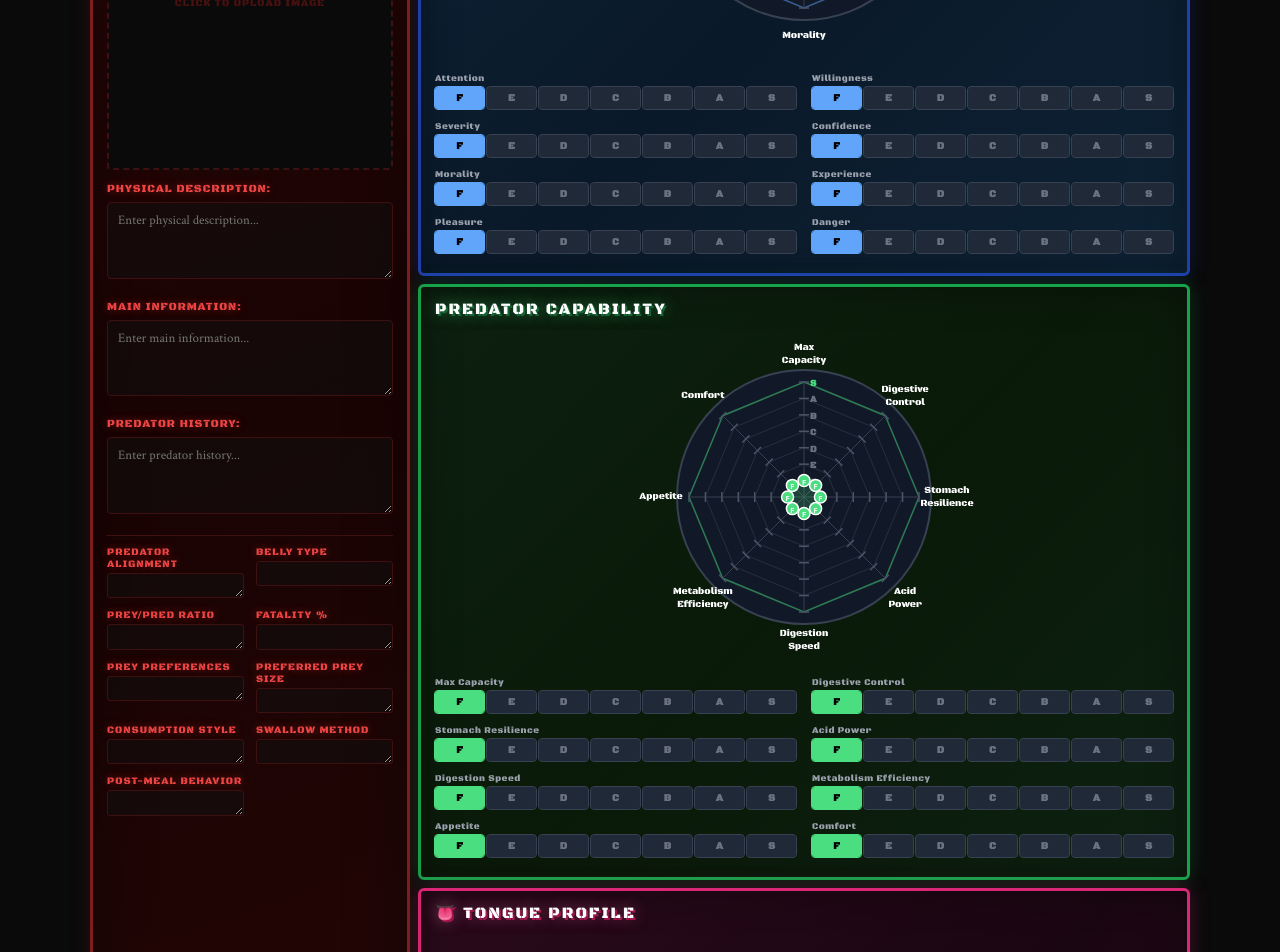
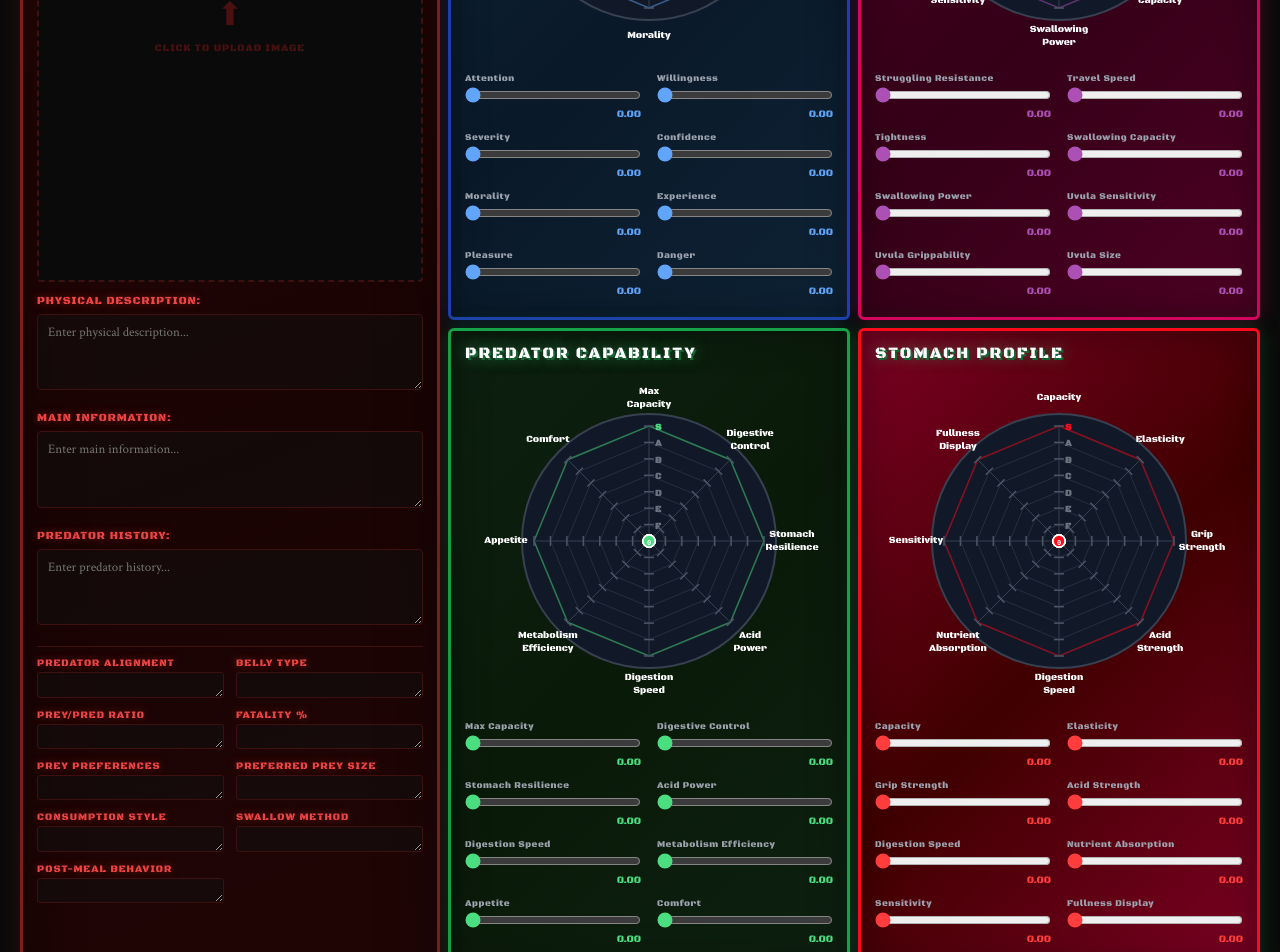
Before and after one commit to Katysd/predator_reactive_sheet, a React (Vite) app: page / in a window 1280 px wide. Shown: the part 340-1292 px from the top of the page. Built offline with nearby package versions, Linux system fonts and the light colour scheme.

Commit message:
more fields!

```diff
--- a/package.json
+++ b/package.json
@@ -8,6 +8,7 @@
     "preview": "vite preview"
   },
   "dependencies": {
+    "modern-screenshot": "^4.6.8",
     "react": "^18.3.1",
     "react-dom": "^18.3.1"
   },
--- a/src/App.jsx
+++ b/src/App.jsx
@@ -1,8 +1,5 @@
 import { useState, useRef, useCallback } from "react";
-
-const GRADES = ['F', 'E', 'D', 'C', 'B', 'A', 'S'];
-const gradeToVal = g => GRADES.indexOf(g) + 1;
-const valToGrade = v => GRADES[Math.max(0, Math.min(6, v - 1))];
+import { domToPng } from 'modern-screenshot'
 
 const BEHAVIOR_AXES = [
   'Attention', 'Willingness', 'Severity', 'Confidence',
@@ -15,6 +12,27 @@ const CAPABILITY_AXES = [
 const TONGUE_AXES = [
   'Length', 'Thickness', 'Viscosity', 'Dexterity',
   'Reach', 'Grip Strength', 'Sensitivity', 'Escape Diff'
+];
+const GULLET_AXES = [
+  'Struggling Resistance',
+  'Travel Speed',
+  'Tightness',
+  'Swallowing Capacity',
+  'Swallowing Power',
+  'Uvula Sensitivity',
+  'Uvula Grippability',
+  'Uvula Size'
+];
+
+const STOMACH_AXES = [
+  'Capacity',
+  'Elasticity',
+  'Grip Strength',
+  'Acid Strength',
+  'Digestion Speed',
+  'Nutrient Absorption',
+  'Sensitivity',
+  'Fullness Display'
 ];
 
 const TRANSLATIONS = {
@@ -37,7 +55,9 @@ const TRANSLATIONS = {
     postMeal: 'Post-Meal Behavior',
     behaviorTitle: 'PREDATOR BEHAVIOR',
     capabilityTitle: 'PREDATOR CAPABILITY',
-    tongueTitle: '👅 TONGUE PROFILE',
+    tongueTitle: 'TONGUE PROFILE',
+    gulletTitle: 'GULLET PROFILE',
+    stomachTitle: 'STOMACH PROFILE',
     tongueType: 'Tongue Type',
     tongueTypePH: 'e.g. long, forked, thick...',
     specialTraits: 'Special Traits',
@@ -49,6 +69,8 @@ const TRANSLATIONS = {
     behaviorAxes: ['Attention', 'Willingness', 'Severity', 'Confidence', 'Morality', 'Experience', 'Pleasure', 'Danger'],
     capabilityAxes: ['Max Capacity', 'Digestive Control', 'Stomach Resilience', 'Acid Power', 'Digestion Speed', 'Metabolism Efficiency', 'Appetite', 'Comfort'],
     tongueAxes: ['Length', 'Thickness', 'Viscosity', 'Dexterity', 'Reach', 'Grip Strength', 'Sensitivity', 'Escape Diff'],
+    gulletAxes: ['Struggling Resistance', 'Travel Speed', 'Tightness', 'Swallowing Capacity', 'Swallowing Power', 'Uvula Sensitivity', 'Uvula Grippability', 'Uvula Size'],
+    stomachAxes: ['Capacity', 'Elasticity', 'Grip Strength', 'Acid Strength', 'Digestion Speed', 'Nutrient Absorption', 'Sensitivity', 'Fullness Display']
   },
   es: {
     title: 'FICHA DE ESTADÍSTICAS 1.04',
@@ -69,7 +91,9 @@ const TRANSLATIONS = {
     postMeal: 'Comportamiento Post-Comida',
     behaviorTitle: 'COMPORTAMIENTO',
     capabilityTitle: 'CAPACIDADES',
-    tongueTitle: '👅 PERFIL DE LENGUA',
+    tongueTitle: 'PERFIL DE LENGUA',
+    gulletTitle: 'PERFIL DE GARGANTA',
+    stomachTitle: 'PERFIL DE ESTOMAGO',
     tongueType: 'Tipo de Lengua',
     tongueTypePH: 'ej. larga, bífida, gruesa...',
     specialTraits: 'Rasgos Especiales',
@@ -81,10 +105,16 @@ const TRANSLATIONS = {
     behaviorAxes: ['Atención', 'Disposición', 'Severidad', 'Confianza', 'Moralidad', 'Experiencia', 'Placer', 'Peligro'],
     capabilityAxes: ['Cap. Máxima', 'Control Digestivo', 'Resist. Estomacal', 'Poder Ácido', 'Vel. Digestión', 'Efic. Metabólica', 'Apetito', 'Comodidad'],
     tongueAxes: ['Longitud', 'Grosor', 'Viscosidad', 'Destreza', 'Alcance', 'Fuerza de Agarre', 'Sensibilidad', 'Dif. de Escape'],
+    gulletAxes: ['Resistencia al Forcejeo', 'Velocidad de Desplazamiento', 'Ajuste', 'Capacidad de Ingesta', 'Potencia de Deglución', 'Sensibilidad de la Úvula', 'Agarre de la Úvula', 'Tamaño de la Úvula'],
+    stomachAxes: ['Capacidad', 'Elasticidad', 'Fuerza de Agarre', 'Potencia Ácida', 'Velocidad de Digestión', 'Absorción de Nutrientes', 'Sensibilidad', 'Visibilidad de Saciedad']
   }
 };
 
-const initGrades = axes => Object.fromEntries(axes.map(a => [a, 'F']));
+const GRADES = ['F', 'E', 'D', 'C', 'B', 'A', 'S'];
+
+const initGrades = axes => Object.fromEntries(
+  axes.map(a => [a, 0])
+);
 
 
 function RadarChart({ axes, displayAxes, values, onChange, accentColor }) {
@@ -96,6 +126,7 @@ function RadarChart({ axes, displayAxes, values, onChange, accentColor }) {
   const maxR = size / 2 - 55;
   const n = axes.length;
   const LEVELS = 7;
+
 
   const angleFor = i => (i / n) * 2 * Math.PI - Math.PI / 2;
 
@@ -111,11 +142,10 @@ function RadarChart({ axes, displayAxes, values, onChange, accentColor }) {
     return [cx + base * Math.cos(a), cy + base * Math.sin(a)];
   };
 
-  const dataPolyPoints = axes.map((ax, i) => ptFor(i, gradeToVal(values[ax])).join(',')).join(' ');
-  const gridLevels = GRADES.length;
+  const dataPolyPoints = axes.map((ax, i) => ptFor(i, Number(values[ax]) || 0).join(',')).join(' ');
 
   const handleTickClick = (axisIdx, gradeIdx) => {
-    onChange(axes[axisIdx], GRADES[gradeIdx]);
+    onChange(axes[axisIdx], gradeIdx + 1);
   };
 
   return (
@@ -153,7 +183,7 @@ function RadarChart({ axes, displayAxes, values, onChange, accentColor }) {
           const px2 = Math.sin(a) * perp;
           const py2 = -Math.cos(a) * perp;
           const isHovered = hoveredAxis === i && hoveredGrade === l;
-          const isCurrent = gradeToVal(values[axes[i]]) === l + 1;
+          const isCurrent = values[axes[i]] === l + 1;
           return (
             <g key={`${i}-${l}`}
               onClick={() => handleTickClick(i, l)}
@@ -194,13 +224,13 @@ function RadarChart({ axes, displayAxes, values, onChange, accentColor }) {
 
       {/* Data dots */}
       {axes.map((ax, i) => {
-        const [px, py] = ptFor(i, gradeToVal(values[ax]));
+        const [px, py] = ptFor(i, Number(values[ax]) || 0);
         return (
           <g key={i}>
             <circle cx={px} cy={py} r={6} fill={accentColor} stroke="white" strokeWidth={1.5} />
             <text x={px} y={py + 4} textAnchor="middle" fill="white" fontSize={7}
               fontFamily="monospace" fontWeight="bold">
-              {values[ax]}
+              {Number(values[ax]) || 0}
             </text>
           </g>
         );
@@ -225,44 +255,49 @@ function RadarChart({ axes, displayAxes, values, onChange, accentColor }) {
           </text>
         );
       })}
-
-      {/* Hover tooltip */}
-      {hoveredAxis !== null && hoveredGrade !== null && (
-        <g>
-          <rect x={cx - 35} y={cy - 14} width={70} height={22} rx={4}
-            fill="#000000cc" stroke={accentColor} strokeWidth={1} />
-          <text x={cx} y={cy + 2} textAnchor="middle"
-            fill={accentColor} fontSize={11} fontFamily="'Black Ops One', monospace">
-            {displayAxes ? displayAxes[hoveredAxis] : axes[hoveredAxis]}: {GRADES[hoveredGrade]}
-          </text>
-        </g>
-      )}
     </svg>
   );
 }
 
 function GradeRow({ label, displayLabel, value, onChange, color }) {
+  const handleChange = e => {
+    const v = parseFloat(e.target.value);
+    onChange(label, isNaN(v) ? 0 : v);
+  };
+
   return (
     <div style={{ marginBottom: 8 }}>
-      <div style={{ color: '#9ca3af', fontSize: 9, fontFamily: "'Black Ops One', monospace", marginBottom: 3, letterSpacing: 0.5 }}>
+      <div style={{
+        color: '#9ca3af',
+        fontSize: 9,
+        fontFamily: "'Black Ops One', monospace",
+        marginBottom: 3,
+        letterSpacing: 0.5
+      }}>
         {displayLabel || label}
       </div>
-      <div style={{ display: 'flex', gap: 3 }}>
-        {GRADES.map(g => (
-          <button key={g} onClick={() => onChange(label, g)}
-            style={{
-              flex: 1, height: 22, cursor: 'pointer', border: 'none',
-              borderRadius: 3,
-              background: value === g ? color : '#1f2937',
-              color: value === g ? '#000' : '#6b7280',
-              fontSize: 10, fontWeight: 'bold',
-              fontFamily: "'Black Ops One', monospace",
-              transition: 'all 0.15s',
-              outline: value === g ? `1px solid ${color}` : '1px solid #374151',
-            }}>
-            {g}
-          </button>
-        ))}
+
+      <input
+        type="range"
+        min={0}
+        max={7}
+        step={0.01}
+        value={value}
+        onChange={handleChange}
+        style={{
+          width: '100%',
+          accentColor: color,
+          cursor: 'pointer'
+        }}
+      />
+
+      <div style={{
+        textAlign: 'right',
+        fontSize: 10,
+        color: color,
+        fontFamily: "'Black Ops One', monospace"
+      }}>
+        {Number(value || 0).toFixed(2)}
       </div>
     </div>
   );
@@ -303,6 +338,8 @@ function EditableField({ label, value, onChange, rows = 3, placeholder }) {
 export default function PredatorStatsSheet() {
   const [behaviorVals, setBehaviorVals] = useState(initGrades(BEHAVIOR_AXES));
   const [capabilityVals, setCapabilityVals] = useState(initGrades(CAPABILITY_AXES));
+  const [gulletVals, setGulletVals] = useState(initGrades(GULLET_AXES));
+  const [stomachVals, setStomachVals] = useState(initGrades(STOMACH_AXES));
   const [physDesc, setPhysDesc] = useState('');
   const [mainInfo, setMainInfo] = useState('');
   const [history, setHistory] = useState('');
@@ -327,6 +364,9 @@ export default function PredatorStatsSheet() {
 
   const updateBehavior = useCallback((ax, g) => setBehaviorVals(v => ({ ...v, [ax]: g })), []);
   const updateCapability = useCallback((ax, g) => setCapabilityVals(v => ({ ...v, [ax]: g })), []);
+
+  const updateGullet = useCallback((ax, g) => setGulletVals(v => ({ ...v, [ax]: g })), []);
+  const updateStomach = useCallback((ax, g) => setStomachVals(v => ({ ...v, [ax]: g })), []);
 
   const handleImage = e => {
     const file = e.target.files[0];
@@ -370,37 +410,24 @@ export default function PredatorStatsSheet() {
       el.style.minWidth = '1100px';
 
       setTimeout(() => {
-        window.htmlToImage.toPng(el, {
-          pixelRatio: 2,
-          backgroundColor: '#0a0a0a',
-          width: 1100,
-        }).then(dataUrl => {
-          el.style.width = prevWidth;
-          el.style.minWidth = prevMinWidth;
+        domToPng(document.querySelector('#root'), {
+          scale: 2, // Para que la imagen se vea en alta resolución (super nítida)
+          features: {
+            removeControlCharacters: true,
+          }
+        }).then((dataUrl) => {
+          const link = document.createElement('a')
+          link.download = 'stats.png'
+          link.href = dataUrl
+          link.click()
+          el.style.width = prevWidth
+          el.style.minWidth = prevMinWidth
           setExporting(false);
-
-          // Try standard download first
-          try {
-            const link = document.createElement('a');
-            link.download = `${charName || 'predator'}-stats.png`;
-            link.href = dataUrl;
-            document.body.appendChild(link);
-            link.click();
-            document.body.removeChild(link);
-          } catch {
-            // Fallback for iOS/mobile: open in new tab
-            window.open(dataUrl, '_blank');
-          }
-        }).catch(err => {
-          el.style.width = prevWidth;
-          el.style.minWidth = prevMinWidth;
-          setExporting(false);
-          alert('Export failed: ' + err.message);
-        });
+        })
       }, 150);
     };
 
-    if (window.htmlToImage) {
+    if (true) {
       doExport();
     } else {
       const script = document.createElement('script');
@@ -424,11 +451,11 @@ export default function PredatorStatsSheet() {
     }}>
       <link href="https://fonts.googleapis.com/css2?family=Black+Ops+One&family=Crimson+Text:ital,wght@0,400;0,600;1,400&display=swap" rel="stylesheet" />
 
-      <div ref={sheetRef} style={{ display: 'flex', gap: 8, maxWidth: 1100, width: '100%' }}>
+      <div ref={sheetRef} style={{ display: 'flex', gap: 8, width: '100%' }}>
 
         {/* ── LEFT PANEL ── */}
         <div style={{
-          width: 320, flexShrink: 0,
+          width: 420, flexShrink: 0,
           background: 'linear-gradient(160deg, #2a0606 0%, #1a0303 40%, #2a0808 100%)',
           border: '3px solid #7f1d1d',
           borderRadius: 6, padding: 14,
@@ -644,6 +671,61 @@ export default function PredatorStatsSheet() {
           </div>
 
         </div>
+
+        {/* ── RIGHT PANEL 2 ── */}
+        <div style={{ flex: 1, display: 'flex', flexDirection: 'column', gap: 8 }}>
+
+          {/* GULLET */}
+          <div style={{
+            background: 'linear-gradient(135deg, #4d0023 0%, #340017 50%, #4d0023 100%)',
+            border: '3px solid #da0060',
+            borderRadius: 6, padding: '12px 14px',
+            boxShadow: '0 0 20px #da006044, inset 0 0 40px #00000055',
+          }}>
+            <div style={{
+              fontFamily: "'Black Ops One', monospace",
+              fontSize: 16, color: 'white',
+              textShadow: '2px 2px 0 #da0060, 0 0 15px #3b82f688',
+              marginBottom: 8, letterSpacing: 2,
+            }}>
+              {T.gulletTitle}
+            </div>
+            <RadarChart axes={GULLET_AXES} displayAxes={T.gulletAxes} values={gulletVals}
+              onChange={updateGullet} accentColor="#ad50b6" bgColor="#1e3a5f" />
+            <div style={{ marginTop: 10, display: 'grid', gridTemplateColumns: '1fr 1fr', gap: '4px 16px' }}>
+              {GULLET_AXES.map((ax, i) => (
+                <GradeRow key={ax} label={ax} displayLabel={T.gulletAxes[i]} value={gulletVals[ax]}
+                  onChange={updateGullet} color="#ad50b6" />
+              ))}
+            </div>
+          </div>
+
+          {/* STOMACH */}
+          <div style={{
+            background: 'linear-gradient(135deg, #7b0023 0%, #3f0000 50%, #7b0023 100%)',
+            border: '3px solid #ff0a1a',
+            borderRadius: 6, padding: '12px 14px',
+            boxShadow: '0 0 20px #16a34a44, inset 0 0 40px #00000055',
+          }}>
+            <div style={{
+              fontFamily: "'Black Ops One', monospace",
+              fontSize: 16, color: 'white',
+              textShadow: '2px 2px 0 #166534, 0 0 15px #4ade8088',
+              marginBottom: 8, letterSpacing: 2,
+            }}>
+              {T.stomachTitle}
+            </div>
+            <RadarChart axes={STOMACH_AXES} displayAxes={T.stomachAxes} values={stomachVals}
+              onChange={updateStomach} accentColor="#ff0a1a" bgColor="#14532d" />
+            <div style={{ marginTop: 10, display: 'grid', gridTemplateColumns: '1fr 1fr', gap: '4px 16px' }}>
+              {STOMACH_AXES.map((ax, i) => (
+                <GradeRow key={ax} label={ax} displayLabel={T.stomachAxes[i]} value={stomachVals[ax]}
+                  onChange={updateStomach} color="#ff3d3d" />
+              ))}
+            </div>
+          </div>
+
+        </div>
       </div>
 
       {/* Download button */}
```
Also changed, not shown: 1 other file (tests, documents, lock files or other folders).
